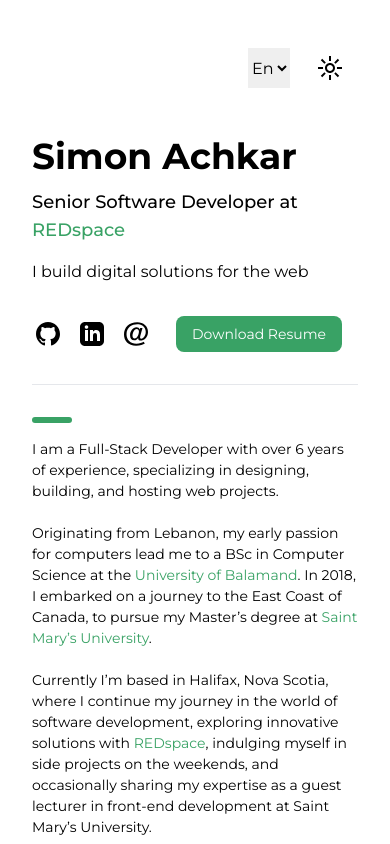
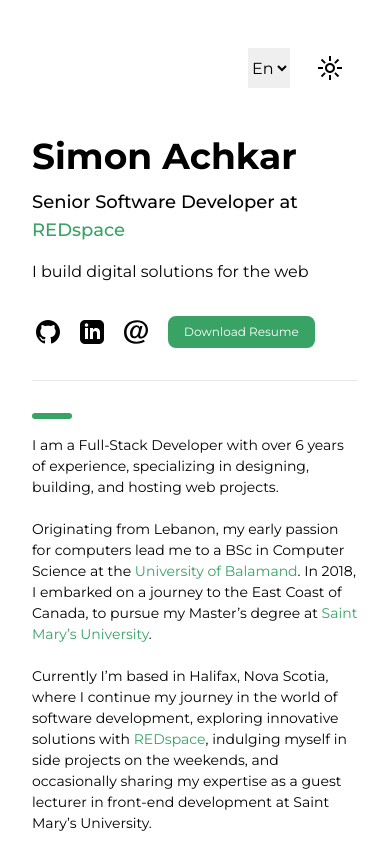
Before and after one commit to simonachkar/www-simonachkar.dev, a Next.js app: page /en in a window 390 px wide. Shown: the top 844 px of the page. Built offline with nearby package versions, Linux system fonts and the light colour scheme.

Commit message:
Made "Download Resume" xs text on small screens

```diff
--- a/app/[lang]/page.tsx
+++ b/app/[lang]/page.tsx
@@ -27,14 +27,14 @@
           <p className='mt-4'>{parse(content.tag)}</p>
         </div>
 
-        <div className='flex gap-2'>
+        <div className='flex gap-0 md:gap-2'>
           <Socials />
 
           <div className='mt-8'>
             <Link
               href='https://drive.google.com/uc?export=download&id=1pPHy2kkjfpAC18I8v8PgpmEgmuv71lke'
               download
-              className='inline-flex items-center gap-2 rounded-lg bg-[#39a265] dark:bg-[#4ad483] px-4 py-2 text-white dark:text-slate-800 transition text-sm'
+              className='inline-flex items-center gap-2 rounded-lg bg-[#39a265] dark:bg-[#4ad483] px-4 py-2 text-white dark:text-slate-800 transition text-xs md:text-sm'
             >
               {parse(content.downloadResume)}
             </Link>
```
